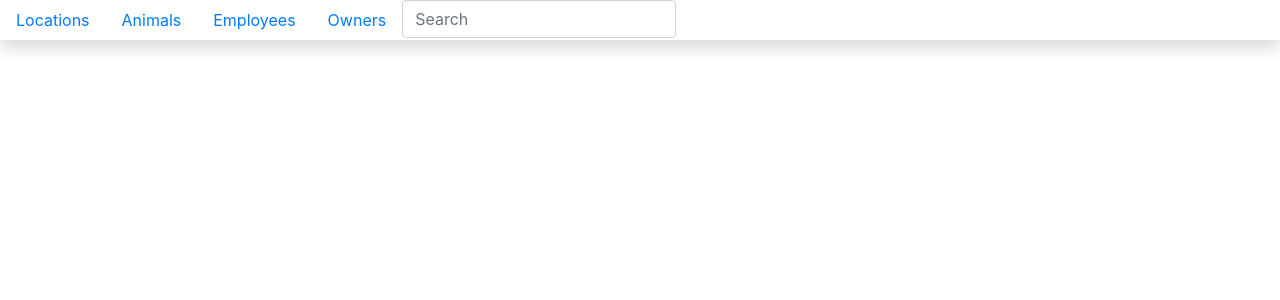
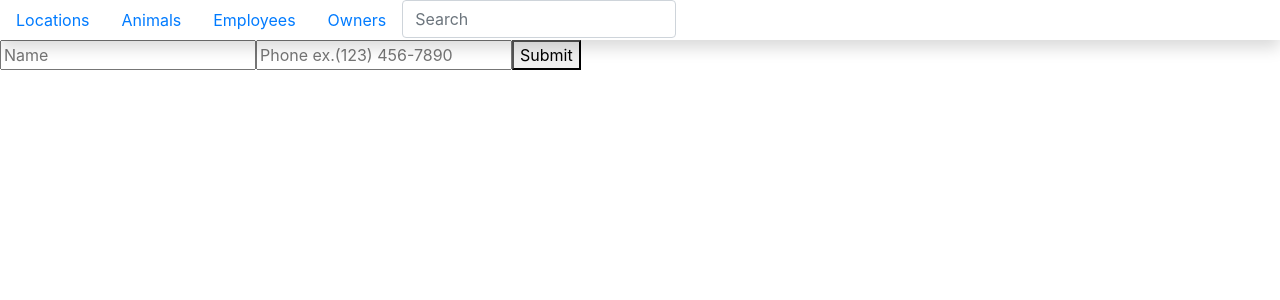
Before and after one commit to DannyBarker/Kennel_App, a React (Create React App) app: page /employees/new in a window 1280 px wide. Shown: the top 300 px of the page. Built offline with nearby package versions, Linux system fonts and the light colour scheme; no server answers.

Commit message:
added employee form

```diff
--- a/api/kennel.json
+++ b/api/kennel.json
@@ -51,6 +51,11 @@
       "id": 4,
       "name": "Blaise Roberts",
       "phoneNumber": "(000) 123-4567"
+    },
+    {
+      "name": "Danny",
+      "phoneNumber": "(000) 123-4567",
+      "id": 5
     }
   ],
   "locations": [
--- a/src/components/ApplicationViews.js
+++ b/src/components/ApplicationViews.js
@@ -10,6 +10,7 @@ import AnimalDetail from './animals/AnimalDetail'
 import EmployeeDetail from './employee/EmployeeDetail'
 import OwnerDetail from './owners/OwnerDetail'
 import AnimalForm from './animals/AnimalForm'
+import EmployeeForm from './employee/EmployeeForm'
 
  class ApplicationViews extends Component {
   state = {
@@ -93,9 +94,12 @@ import AnimalForm from './animals/AnimalForm'
           return <AnimalDetail {...props} animal={ animal } deleteObj={this.deleteObj} updateAnimal={this.updateAnimal} />
         }} />
         <Route exact path="/employees" render={(props) => {
-          return <EmployeeList employees={this.state.employees} deleteObj={this.deleteObj} updateEmployee={this.updateEmployee} />
+          return <EmployeeList {...props} employees={this.state.employees} deleteObj={this.deleteObj} updateEmployee={this.updateEmployee} />
         }} />
-        <Route path="/employees/:employeeId(\d+)" render={(props) => {
+        <Route exact path="/employees/new" render={(props) => {
+          return <EmployeeForm addObj={this.addObj} updateEmployee={this.updateEmployee} />
+        }} />
+        <Route exact path="/employees/:employeeId(\d+)" render={(props) => {
           let employee = this.state.employees.find(employee => employee.id === +props.match.params.employeeId)
           if (!employee) {
             employee = {id:404, name:"Employee Not Found", phoneNumber:"404"}
--- /dev/null
+++ b/src/components/employee/EmployeeForm.js
@@ -0,0 +1,35 @@
+import React, {Component} from 'react';
+
+export default class EmployeeForm extends Component {
+  state = {
+    employeeName: "",
+    employeeNumber: ""
+  }
+
+  handleFieldChange = evt => {
+    const stateToChange = {}
+    stateToChange[evt.target.id] = evt.target.value;
+    this.setState(stateToChange)
+  }
+  constructNewEmp = evt => {
+    evt.preventDefault()
+    const employee = {
+      name: this.state.employeeName,
+      phoneNumber: this.state.employeeNumber
+    }
+
+    this.props.addObj("employees", employee, this.props.updateEmployee)
+  }
+
+  render() {
+    return (
+      <React.Fragment>
+        <form>
+          <input type="text" id="employeeName" required onChange={this.handleFieldChange} placeholder="Name" />
+          <input type="text" id="employeeNumber" required onChange={this.handleFieldChange} placeholder="Phone ex.(123) 456-7890" />
+          <button type="submit" onClick={this.constructNewEmp}>Submit</button>
+        </form>
+      </React.Fragment>
+    )
+  }
+}
--- a/src/components/employee/EmployeeList.js
+++ b/src/components/employee/EmployeeList.js
@@ -4,6 +4,16 @@ import {Link} from "react-router-dom"
 export default class EmployeeList extends Component {
   render() {
     return (
+      <React.Fragment>
+        <div className="employeeButton">
+        <button type="button"
+          className="btn btn-success"
+          onClick={() => {
+            this.props.history.push("/employees/new")}
+          }>
+          Add Employee
+        </button>
+      </div>
       <section className="employees">
         <ul>
           <h3>Employees</h3>
@@ -18,6 +28,7 @@ export default class EmployeeList extends Component {
           }
         </ul>
       </section>
+      </React.Fragment>
     )
   }
 }
```
